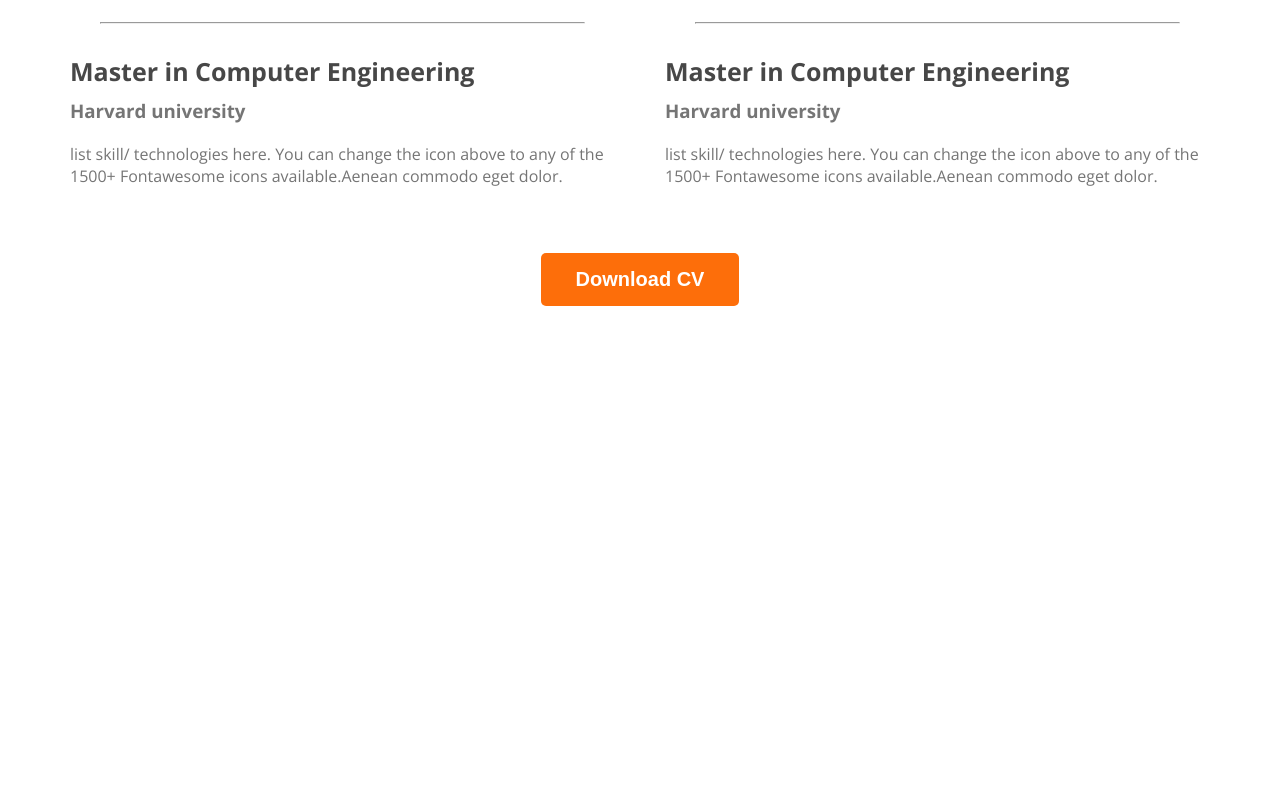
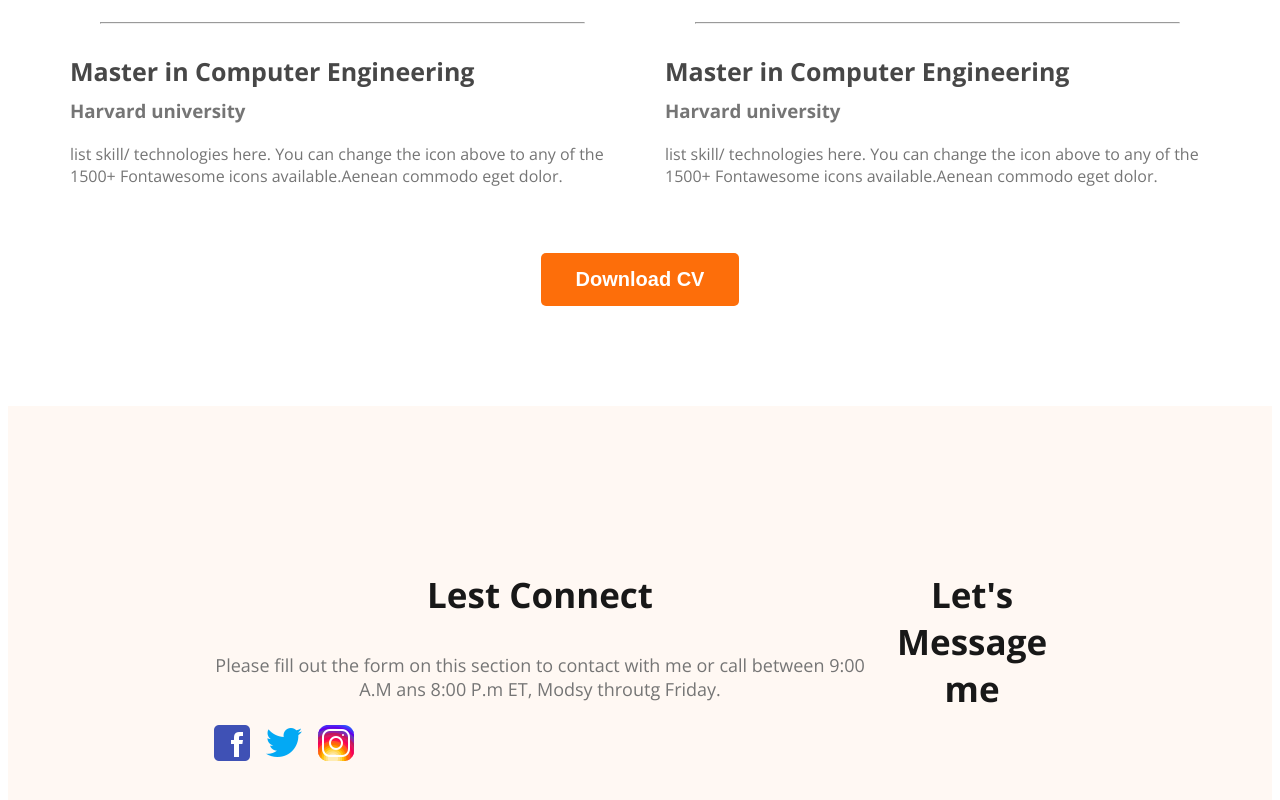
Before and after one commit to jashimwd/webdeveloper-portfolio, a plain HTML site: page index.html in a window 1280 px wide. Shown: the part 2749-3549 px from the top of the page. Before the commit the page ends 3063 px from the top, so only its background shows below. Drawn offline with nearby package versions, Linux system fonts and the light colour scheme.

Commit message:
basic footer

```diff
--- a/index.html
+++ b/index.html
@@ -141,7 +141,18 @@
           </section>
     </main>
     <footer>
-
+        <div class="footer-column">
+            <h3 class="section-title">Lest Connect</h3>
+            <p class="section-description">Please fill out the form on this section to contact with me or call between 9:00 A.M ans 8:00 P.m ET, Modsy throutg Friday.</p>
+            <div class="social-links">
+                <a href=""><img src="image/icon/icons8-facebook-48.png" alt=""></a>
+                <a href=""><img src="image/icon/icons8-twitter-48.png" alt=""></a>
+                <a href=""><img src="image/icon/icons8-instagram-48.png" alt=""></a>
+            </div>
+        </div>
+        <div class="footer-column">
+            <h3 class="section-title">Let's Message me</h3>
+        </div>
     </footer>
 </body>
 </html>
--- a/styles/portfolio.css
+++ b/styles/portfolio.css
@@ -162,3 +162,10 @@ main section{
 .download-cv{
     text-align: center;margin-top: 50px;
 }
+/* footer style */
+footer{
+    display: flex;
+    background: #FFF8F3;
+    margin-top: 100px;
+    padding: 130px 200px;
+}
```
